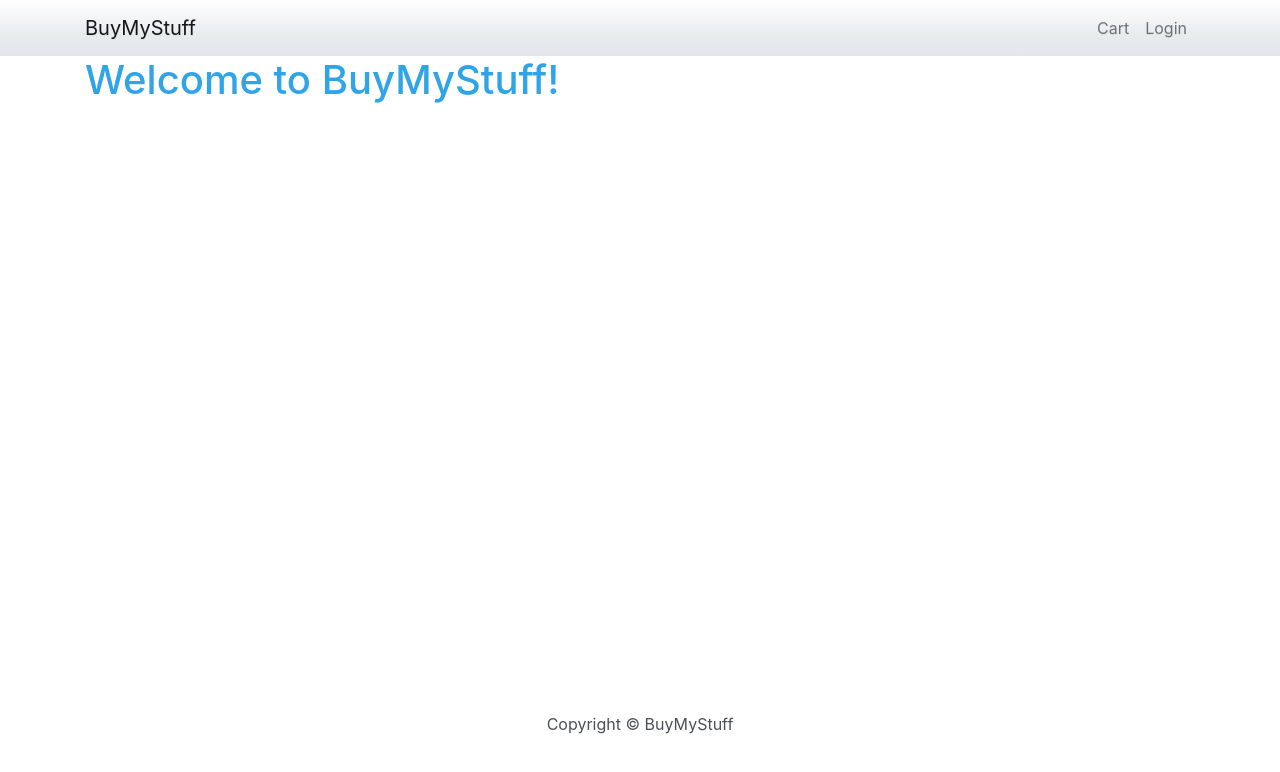
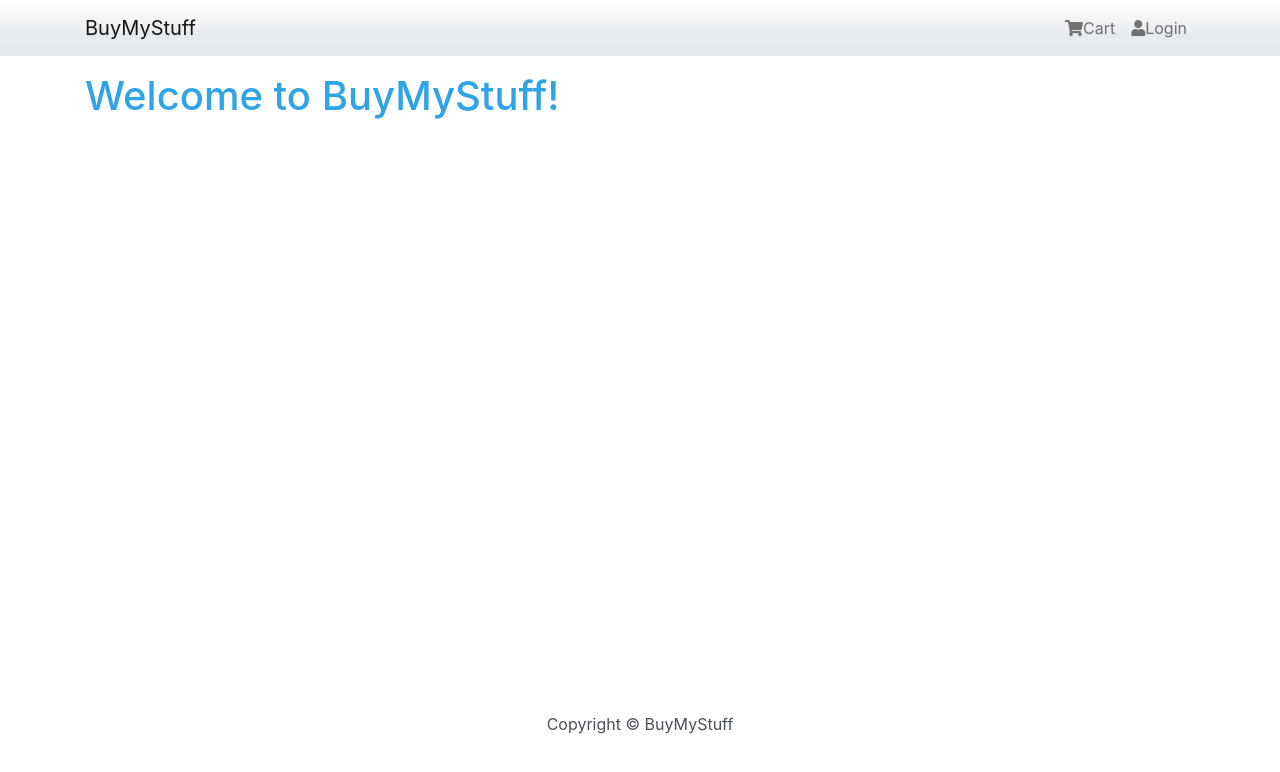
Before and after one commit to HarrisonFok/BuyMyStuff, a React (Create React App) app in the folder frontend/: page / in a window 1280 px wide. Shown: the top 772 px of the page. Built offline with nearby package versions, Linux system fonts and the light colour scheme.

Commit message:
Added navbar, designed with font-awesome cdn

```diff
--- a/frontend/public/index.html
+++ b/frontend/public/index.html
@@ -10,21 +10,10 @@
       content="Web site created using create-react-app"
     />
     <link rel="apple-touch-icon" href="%PUBLIC_URL%/logo192.png" />
-    <!--
-      manifest.json provides metadata used when your web app is installed on a
-      user's mobile device or desktop. See https://developers.google.com/web/fundamentals/web-app-manifest/
-    -->
     <link rel="manifest" href="%PUBLIC_URL%/manifest.json" />
-    <!--
-      Notice the use of %PUBLIC_URL% in the tags above.
-      It will be replaced with the URL of the `public` folder during the build.
-      Only files inside the `public` folder can be referenced from the HTML.
-
-      Unlike "/favicon.ico" or "favicon.ico", "%PUBLIC_URL%/favicon.ico" will
-      work correctly both with client-side routing and a non-root public URL.
-      Learn how to configure a non-root public URL by running `npm run build`.
-    -->
-    <title>React App</title>
+    <!-- fontawesome cdn -->
+    <link rel="stylesheet" href="https://cdnjs.cloudflare.com/ajax/libs/font-awesome/5.15.1/css/all.min.css" integrity="sha512-+4zCK9k+qNFUR5X+cKL9EIR+ZOhtIloNl9GIKS57V1MyNsYpYcUrUeQc9vNfzsWfV28IaLL3i96P9sdNyeRssA==" crossorigin="anonymous" />
+    <title>Welcome to BuyMyStuff</title>
   </head>
   <body>
     <noscript>You need to enable JavaScript to run this app.</noscript>
--- a/frontend/src/App.js
+++ b/frontend/src/App.js
@@ -7,7 +7,7 @@ const App = () => {
   return (
     <>
       <Header />
-      <main>
+      <main className="py-3">
         <Container>
           <h1>Welcome to BuyMyStuff!</h1>
         </Container>
--- a/frontend/src/components/Header.js
+++ b/frontend/src/components/Header.js
@@ -10,8 +10,8 @@ const Header = () => {
                     <Navbar.Toggle aria-controls="basic-navbar-nav" />
                     <Navbar.Collapse id="basic-navbar-nav">
                         <Nav className="ml-auto">
-                        <Nav.Link href="/cart">Cart</Nav.Link>
-                        <Nav.Link href="/login">Login</Nav.Link>
+                        <Nav.Link href="/cart"><i className="fas fa-shopping-cart"></i>Cart</Nav.Link>
+                        <Nav.Link href="/login"><i className="fas fa-user"></i>Login</Nav.Link>
                         </Nav>
                     </Navbar.Collapse>
                 </Container>
```
Also changed, not shown: 1 other file (tests, documents, lock files or other folders).
